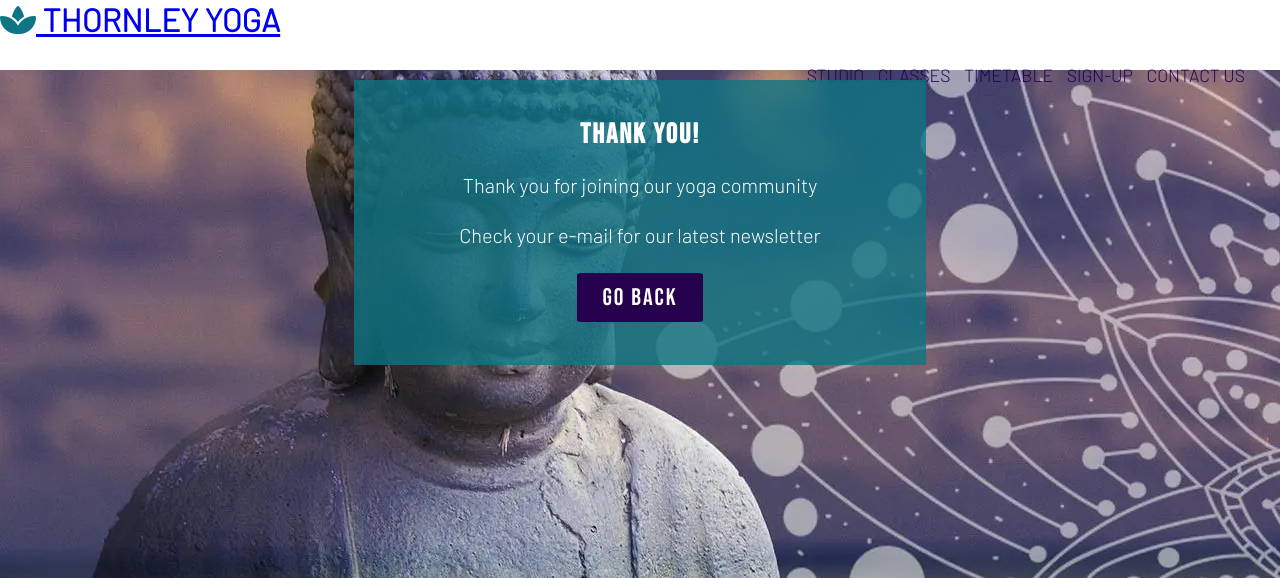
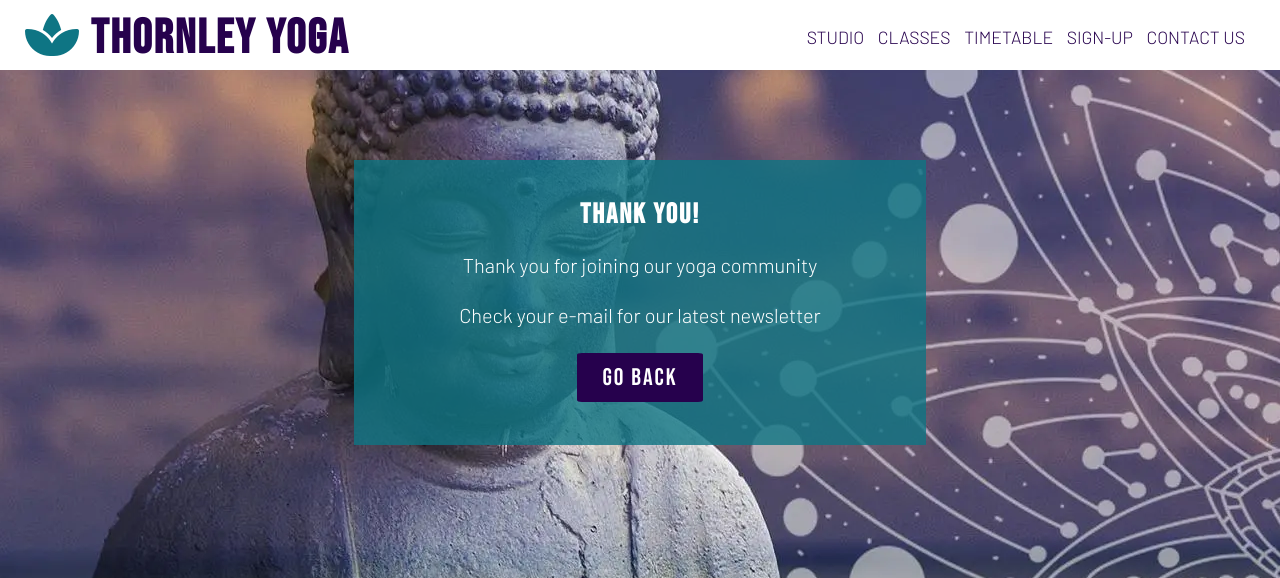
Before and after one commit to Porsil/thornley-yoga, a plain HTML site: page form-submitted.html in a window 1280 px wide. Shown: the top 578 px of the page. Drawn offline with Linux system fonts and the light colour scheme.

Commit message:
fix minor bugs

```diff
--- a/assets/css/style.css
+++ b/assets/css/style.css
@@ -394,7 +394,7 @@ footer {
     display: inline-flex;
     justify-content: center;
     width: 100%;
-    top: 10%;
+    top: 20%;
 }
 
 .form-submitted-message {
@@ -436,7 +436,7 @@ footer {
     display: inline-flex;
     justify-content: center;
     width: 100%;
-    top: 10%;
+    top: 20%;
 }
 
 .error-message {
--- a/form-submitted.html
+++ b/form-submitted.html
@@ -14,7 +14,7 @@
 <body>
     <header>
         <a href="index.html">
-            <h1 id="header-logo"><i class="fa-solid fa-spa"></i> Thornley Yoga</h1>
+            <h1 class="header-logo"><i class="fa-solid fa-spa"></i> Thornley Yoga</h1>
         </a>
         <nav class="top-nav">
             <input id="links-toggle" type="checkbox" class="toggler">
```
Also changed, not shown: 404.html (+1 -1 lines).
